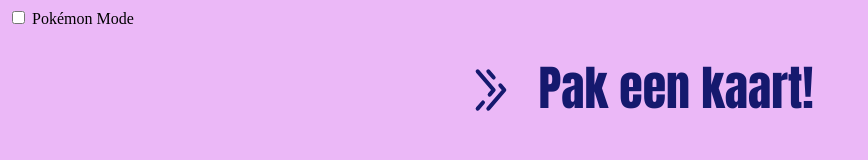
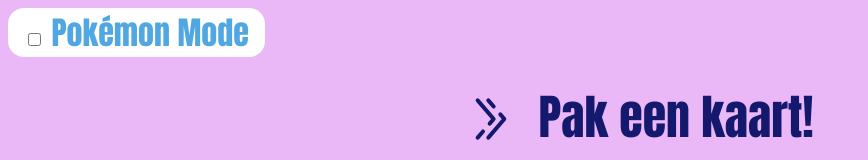
Before and after one commit to Romy05/sprint-0, a plain HTML site: page index.html in a window 1280 px wide. Shown: the top 160 px of the page, without its empty margins (0-868 px from the left). Drawn offline with Linux system fonts and the light colour scheme; no server answers.

Commit message:
add styling to label

```diff
--- a/styles/index.css
+++ b/styles/index.css
@@ -27,7 +27,8 @@ h1 {
     color: var(--c-primary);
 }
 
-h2 {
+h2,
+label {
     font-size: 2em;
     font-family: Impact, Haettenschweiler, 'Arial Narrow Bold', sans-serif;
     font-weight: 200;
@@ -35,7 +36,11 @@ h2 {
     color: var(--c-secondary);
 }
 
-
+label {
+    background: white;
+    padding-inline: 1rem;
+    border-radius: 1rem;
+}
 
 .intro h1::before,
 .intro h2::before {
```
